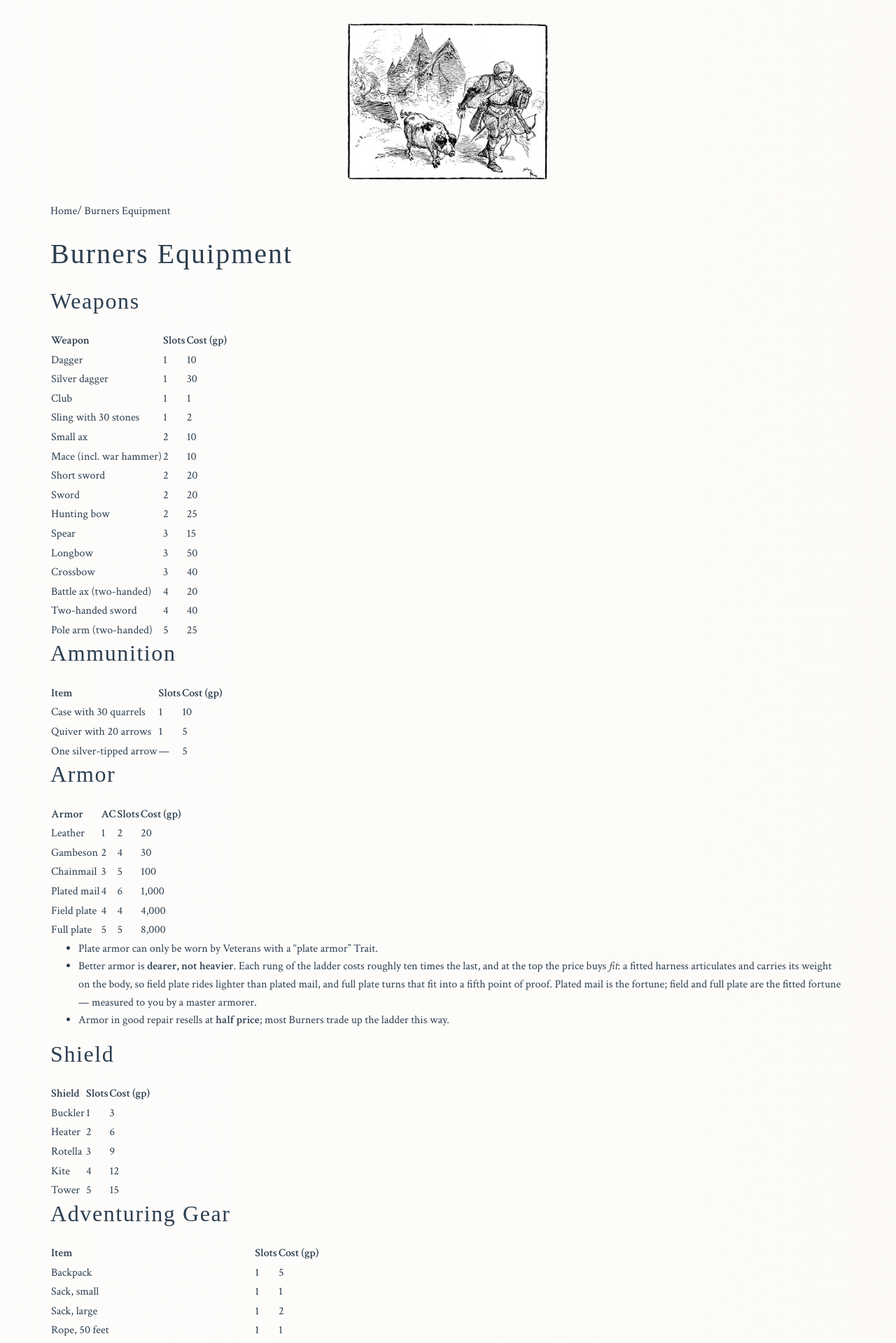
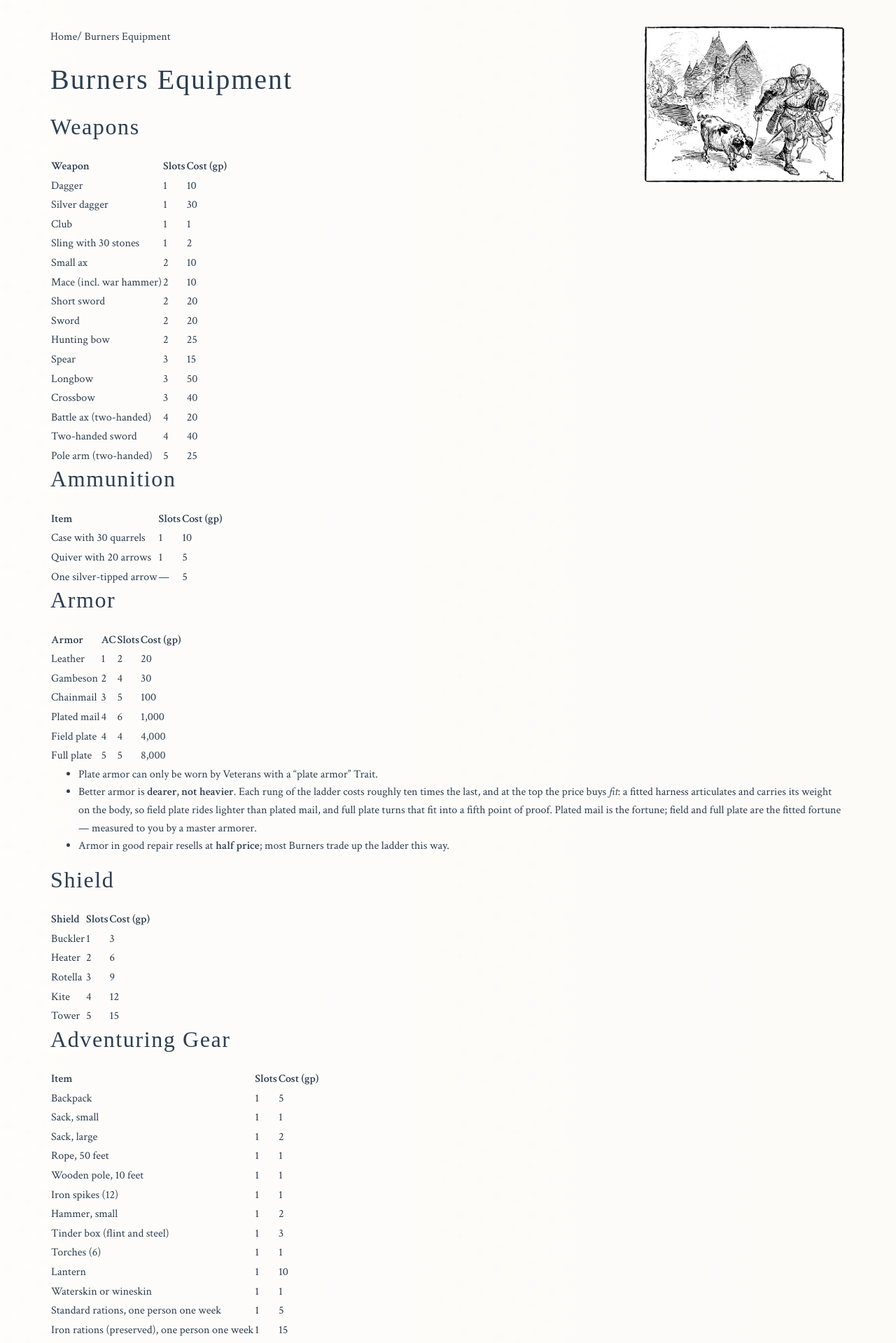
Before and after one commit to paulabrams/burners, a Jekyll site: the page built from burners-equipment.md, in a window 1280 px wide. Shown: the top 1919 px of the page at 70% size. Built offline with Jekyll 4.4.1, drawn with Linux system fonts in a browser that asks for light colours; some web fonts are replaced.

Commit message:
Float narrow hero art beside page text instead of centering.
Auto-detect images under 900px wide and float right; wide art stays a banner. Optional hero_float front matter overrides side.

Co-authored-by: Cursor <cursoragent@cursor.com>

```diff
--- a/_layouts/default.html
+++ b/_layouts/default.html
@@ -114,26 +114,47 @@
         text-decoration: underline;
       }
 
+      .page-body::after {
+        content: "";
+        display: table;
+        clear: both;
+      }
+
       .page-hero {
         display: block;
         width: auto;
         max-width: 100%;
         height: auto;
+        border-radius: 0.5rem;
+      }
+
+      /* Wide art: spans the column at native size (capped at container width). */
+      .page-hero--banner {
         margin: 0 auto 1.5rem;
-        border-radius: 0.5rem;
+        float: none;
+      }
+
+      /* Narrow art: book-plate beside the opening text. */
+      .page-hero--float-right {
+        float: right;
+        margin: 0.25rem 0 1rem 1.5rem;
+      }
+
+      .page-hero--float-left {
+        float: left;
+        margin: 0.25rem 1.5rem 1rem 0;
       }
     </style>
   </head>
   <body>
-    <div class="container">
+    <div class="container page-body">
       {% if page.hero %}
-      <p style="text-align: center; margin-bottom: 0">
-        <img
-          class="page-hero"
-          src="{{ page.hero | relative_url }}"
-          alt="{{ page.hero_alt | default: page.title }}"
-        />
-      </p>
+      <img
+        class="page-hero{% if page.hero_float %} page-hero--float-{{ page.hero_float }}{% else %} page-hero--banner{% endif %}"
+        src="{{ page.hero | relative_url }}"
+        alt="{{ page.hero_alt | default: page.title }}"
+        {% unless page.hero_float %}data-hero-auto-float="right"{% endunless %}
+      />
       {% endif %}
       <nav class="breadcrumb">
         <a href="{{ '/' | relative_url }}">Home</a>
```
Also changed, not shown: other parts of _layouts/default.html (+33 -0 lines).
